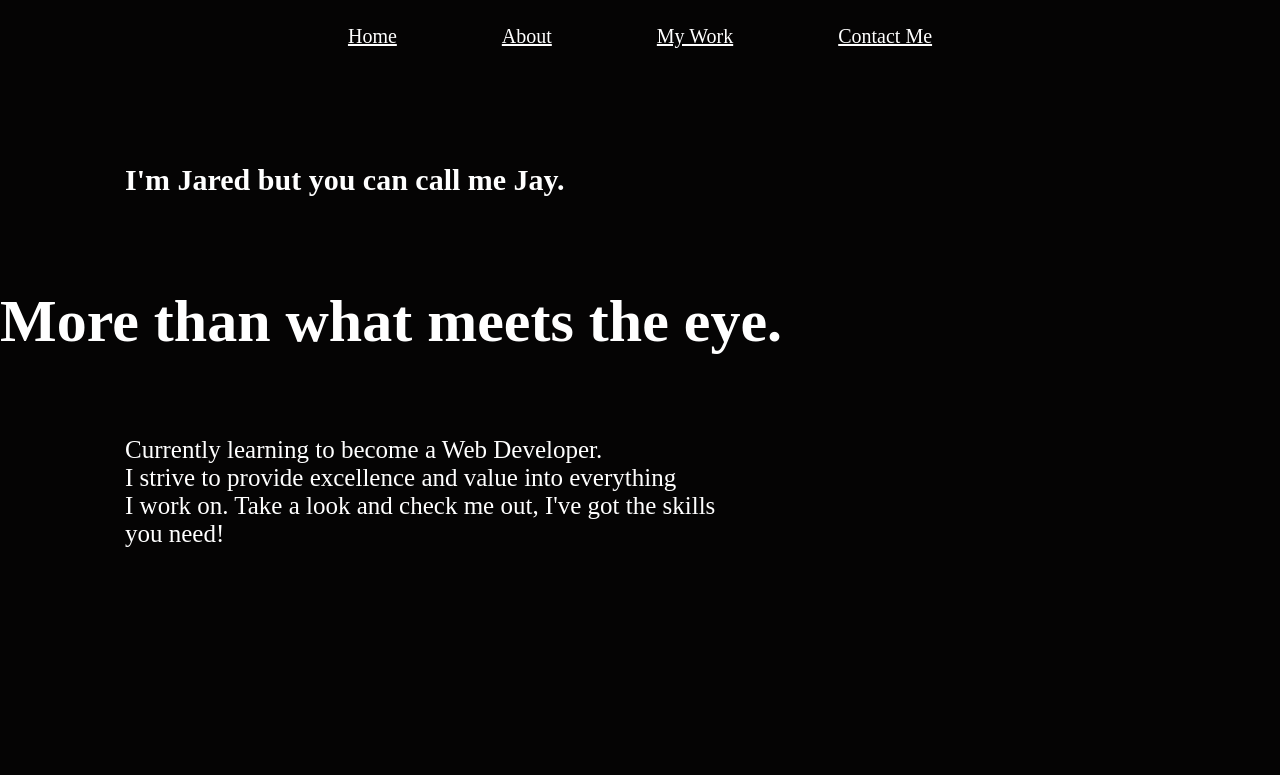
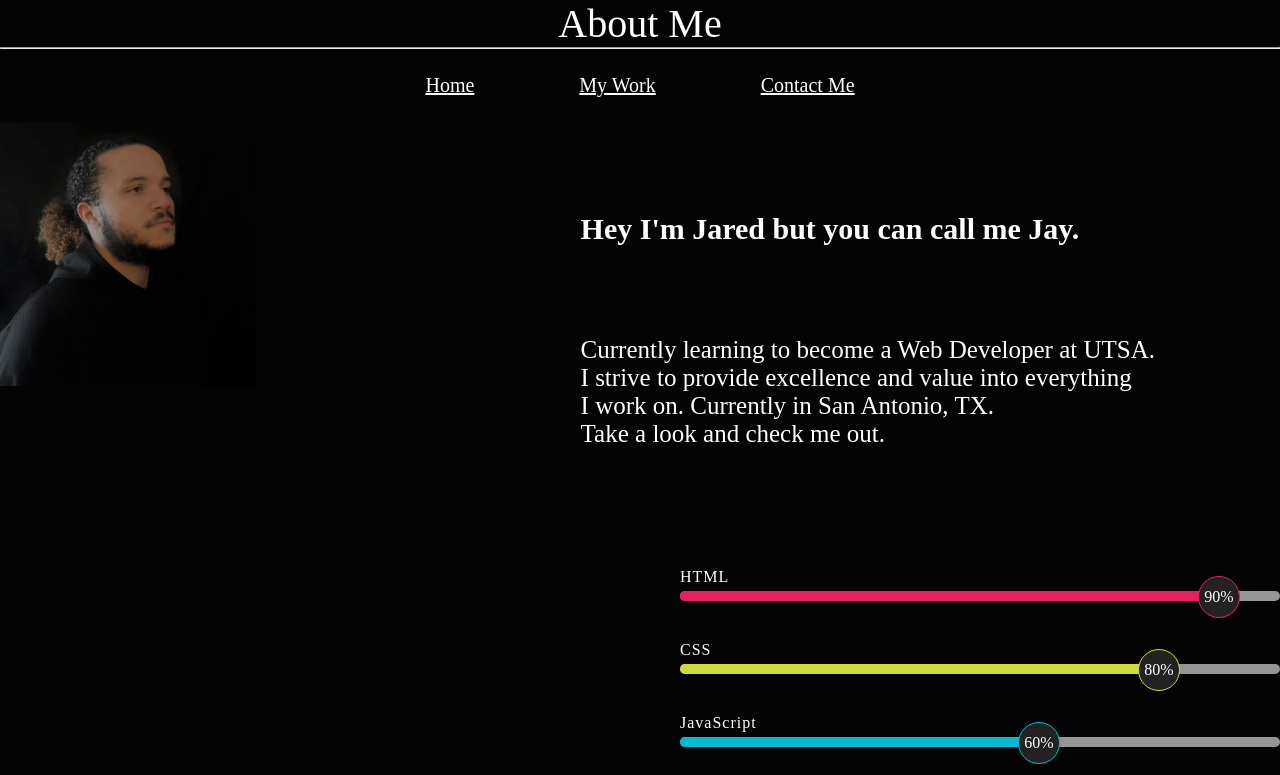
Before and after one commit to JaredLove/myportfolio, a plain HTML site: page assets/html/aboutme.html in a window 1280 px wide. Shown: the top 775 px of the page. Drawn offline with Linux system fonts and the light colour scheme; files that its build step writes are made by us from their sources.

Commit message:
updates to about me page and css

```diff
--- /dev/null
+++ b/assets/css/about.css
@@ -0,0 +1,192 @@
+/* adding style to all the html */
+* {
+    margin: 0;
+    padding: 0;
+  }
+
+  body {
+    background-color: #050404;
+
+}
+
+.about {
+    color: #FFFFFF;
+    text-align: center;
+    font-size: 40px;
+}
+header {
+
+
+    padding:  0;
+    margin: 0;
+
+    position: sticky;
+    position: -webkit-sticky;
+
+
+}
+/* adding style the the navagation in header */
+header nav {
+    padding: 15px;
+    font-size: 20px;
+    position: sticky;
+}
+/* adding style to the ul inside of nav inside of header */
+header nav ul {
+  text-align: center;
+
+
+
+}
+/* adding style to the li insdie of ul inside of nav inside of header */
+header nav ul li {
+    display: inline-block;
+    margin: 10px 50px;
+
+
+
+}
+
+
+/* adding style to a elements */
+a {
+    color: white;
+}
+a:hover {
+    background-color: #FFC23C;
+    border: solid;
+}
+
+
+.container {
+
+
+    float: right;
+}
+.skils {
+
+    width: 100%;
+
+
+}
+
+.skills h2 {
+    font-weight: 400;
+    letter-spacing: 1px;
+    margin-top: 40px;
+    margin-bottom: 5px;
+    color: #FFFFFF;
+    font-size: 16px;
+}
+
+.progress-bar {
+    background: #959595;
+    width: 600px;
+    height: 10px;
+    border-radius: 5px;
+}
+
+.progress-bar div {
+    height: 10px;
+    border-radius: 5px;
+    width: 0%;
+}
+
+.progress-bar div span {
+    height: 40px;
+    width: 40px;
+    border-radius: 50%;
+    background: #222;
+    float: right;
+    margin-top: -15px;
+    margin-right: -20px;
+    color: #FFFFFF;
+    display: flex;
+    align-items: center;
+    justify-content: center;
+
+}
+
+.html {
+    background: #e91e63;
+    animation: html 1s linear forwards;
+}
+
+.css {
+    background: #cddc39;
+    animation: css 1s linear forwards;
+}
+
+.javascript {
+    background: #00bcd4;
+    animation: javascript 1s linear forwards;
+}
+
+.html span {
+    border: 1px solid #e91e63;
+
+}
+
+.css span {
+    border: 1px solid #cddc39;
+
+}
+
+.javascript span {
+    border: 1px solid #00bcd4;
+
+}
+
+@keyframes html {
+    100%{
+        width: 90%
+    }
+}
+
+@keyframes css {
+    100%{
+        width: 80%
+    }
+}
+
+@keyframes javascript {
+    100%{
+        width: 60%
+    }
+}
+
+.img img{
+    width: 20%;
+    height: 20%;
+    float: left;
+}
+
+.mainclass {
+    float: right;
+}
+
+
+
+/* adding style to the title2 class */
+.title {
+    font-size: 60px;
+    color: white;
+
+
+}
+
+/* adding style to the p in the class mainclass2 */
+.mainclass p {
+    color: white;
+    font-size: 25px;
+
+    margin: 80px 125px;
+}
+
+/* adding style to the h2 in the class mainclass2 */
+.mainclass h2 {
+
+    color: white;
+    font-size: 30px;
+    margin: 90px 125px;
+}
--- a/assets/css/style.css
+++ b/assets/css/style.css
@@ -142,8 +142,8 @@ a:hover {
 footer {
     text-align: center;
     font-size: 60px;
-
-    padding: 0 150px;
+    color: #ffffff;
+    padding: 100px 550px;
 }
 
 /*adding style the the ul in the class contactme */
@@ -177,17 +177,6 @@ footer {
     font-size: 50px;
 }
 
-/* adding style to the title class */
-
-
-/* adding style to the title2 class */
-.title2 {
-    font-size: 60px;
-    color: white;
-
-
-}
-
 /* adding style to the h2 in the mainclass class */
 .mainclass h2 {
 
@@ -208,16 +197,6 @@ footer {
 
 }
 
-/* adding style to the class mainclass2 */
-.mainclass2 {
-    display: flex;
-
-    flex-wrap: wrap;
-
-    align-items: center;
-
-    justify-content: space-between;
-}
 
 /* adding style to the p in the class mainclass */
 .mainclass p {
@@ -226,21 +205,7 @@ footer {
     margin: 80px 125px;
 }
 
-/* adding style to the p in the class mainclass2 */
-.mainclass2 p {
-    color: white;
-    font-size: 25px;
 
-    margin: 80px 125px;
-}
-
-/* adding style to the h2 in the class mainclass2 */
-.mainclass2 h2 {
-
-    color: white;
-    font-size: 30px;
-    margin: 90px 125px;
-}
 
 /* adding style to the class caption */
 .caption {
@@ -382,34 +347,6 @@ footer {
 
   }
 
-  /* adding style to the banner class */
-
-
-  /* adding style to the footer class */
-footer {
-
-    display: flex;
-    justify-content: space-between;
-    flex-wrap: wrap;
-    color: white;
-    margin: 150px 400px;
-
-}
-
-/* adding a hover style to the ftam class */
-.ftam:hover + .hide {
-
-
-    display: block;
-}
-
-/* adding style to the hide class */
-.hide {
-    display: none;
-    color: rgb(96, 145, 7);
-    margin: 10px;
-    font-size: 20px;
-}
 
 
 
--- a/assets/html/aboutme.html
+++ b/assets/html/aboutme.html
@@ -4,23 +4,23 @@
     <head>
             <meta charset="UTF-8" />
             <meta name="viewport" content="width=device-width, initial-scale=1.0" />
-            <link rel="stylesheet" href="./assets/css/style.css" />
+            <link rel="stylesheet" href="../css/about.css" />
             <title>My Portfolio</title>
     </head>
 
     <body>
         <header>
             <!--Navigation-->
+            <div class="about">
+                <p>About Me</p>
+            </div>
+            <hr>
             <nav>
 
                 <ul>
 
                     <li>
-                        <a href="./index.html">Home</a>
-                    </li>
-                    <li>
-
-                        <a href="./aboutme.html">About</a>
+                        <a href="../../index.html">Home</a>
                     </li>
 
                     <li>
@@ -37,36 +37,49 @@
 
         </header>
         <!--image below header-->
-        <section class="banner"></section>
+
+
+
 
         <!--content in about me-->
-        <div class="mainclass2">
+        <div class="img">
+        <img src="../images/IMG_5398 (1).jpg" alt="me">
+        </div>
+        <div class="mainclass">
 
-            <h2>I'm Jared but you can call me Jay.</h2>
 
-            <h1 class="title2">
-            More than what meets the eye.
-            </h1>
+            <h2>Hey I'm Jared but you can call me Jay.</h2>
 
             <p>
-                Currently learning to become a Web Developer. <br/>
+                Currently learning to become a Web Developer at UTSA. <br/>
                 I strive to provide excellence and value into everything <br/>
-                I work on. Take a look and check me out, I've got the skills <br/>
-                you need!
+                I work on. Currently in San Antonio, TX. <br>
+                Take a look and check me out.
             </p>
 
         </div>
 
-
+       <div class="container">
+                <div class="skills">
+                    <h2>HTML</h2>
+                    <div class="progress-bar">
+                        <div class="html"><span>90%</span></div>
+                    </div>
+                    <h2>CSS</h2>
+                    <div class="progress-bar">
+                        <div class="css"><span>80%</span></div>
+                    </div>
+                    <h2>JavaScript</h2>
+                    <div class="progress-bar">
+                        <div class="javascript"><span>60%</span></div>
+                    </div>
+                </div>
+        </div>
 
 
     </body>
 
-    <!--Start of footer-->
-    <footer>
-        <div class="ftam"><h2>Hover me for a coding joke!</h2></div>
-        <div class="hide">What did the HTML coding dog say? <br/>
-            Href Href!</div>
-    </footer>
+
+
 
 </html>
```
Also changed, not shown: assets/html/contactme.html (+1 -1 lines), assets/html/mywork.html (+4 -4 lines), assets/images/IMG_5398 (1).jpg (added).
